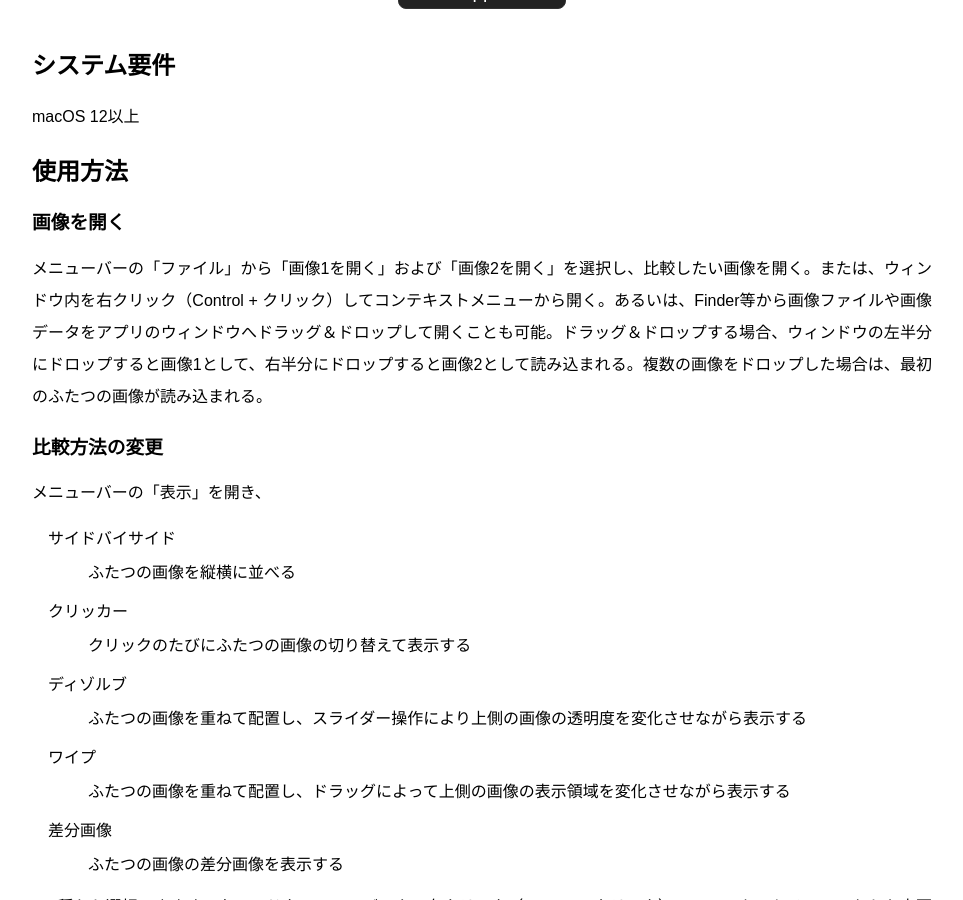
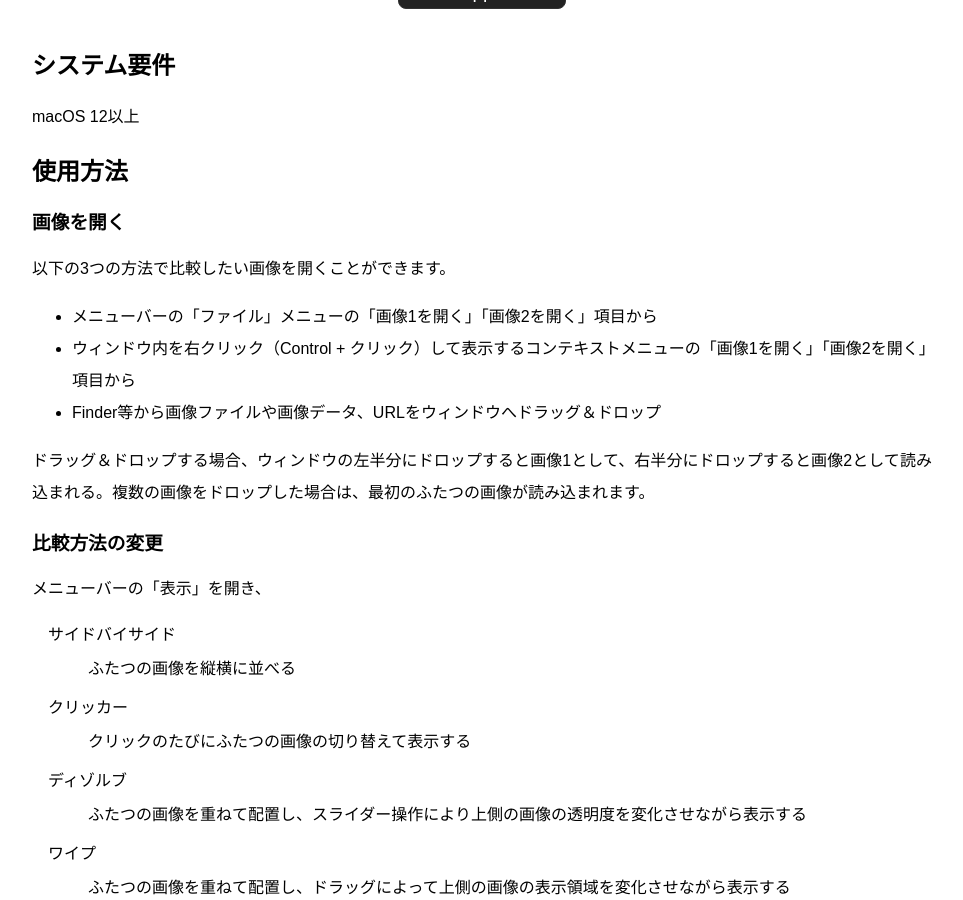
Before and after one commit to GenjiApp/genjiapp.github.io, a Jekyll site: the page built from mac/imagediff/index.html, in a window 1280 px wide and 900 px high, scrolled down 885 px. Shown: the whole window, without its empty margins (158-1121 px from the left). Built offline with Jekyll 4.4.1, drawn with Linux system fonts in a browser that asks for light colours.

Commit message:
fix ImageDiff pages

```diff
--- a/mac/imagediff/index.html
+++ b/mac/imagediff/index.html
@@ -19,7 +19,13 @@ description: ImageDiffはふたつの画像間の差異をいくつかの方法
 
 <h2>使用方法</h2>
 <h3>画像を開く</h3>
-<p>メニューバーの「ファイル」から「画像1を開く」および「画像2を開く」を選択し、比較したい画像を開く。または、ウィンドウ内を右クリック（Control + クリック）してコンテキストメニューから開く。あるいは、Finder等から画像ファイルや画像データをアプリのウィンドウへドラッグ＆ドロップして開くことも可能。ドラッグ＆ドロップする場合、ウィンドウの左半分にドロップすると画像1として、右半分にドロップすると画像2として読み込まれる。複数の画像をドロップした場合は、最初のふたつの画像が読み込まれる。</p>
+<p>以下の3つの方法で比較したい画像を開くことができます。</p>
+<ul>
+  <li>メニューバーの「ファイル」メニューの「画像1を開く」「画像2を開く」項目から</li>
+  <li>ウィンドウ内を右クリック（Control + クリック）して表示するコンテキストメニューの「画像1を開く」「画像2を開く」項目から</li>
+  <li>Finder等から画像ファイルや画像データ、URLをウィンドウへドラッグ＆ドロップ</li>
+</ul>
+<p>ドラッグ＆ドロップする場合、ウィンドウの左半分にドロップすると画像1として、右半分にドロップすると画像2として読み込まれる。複数の画像をドロップした場合は、最初のふたつの画像が読み込まれます。</p>
 
 <h3>比較方法の変更</h3>
 <p>メニューバーの「表示」を開き、</p>
```
Also changed, not shown: mac/imagediff/index_en.html (+6 -1 lines).
